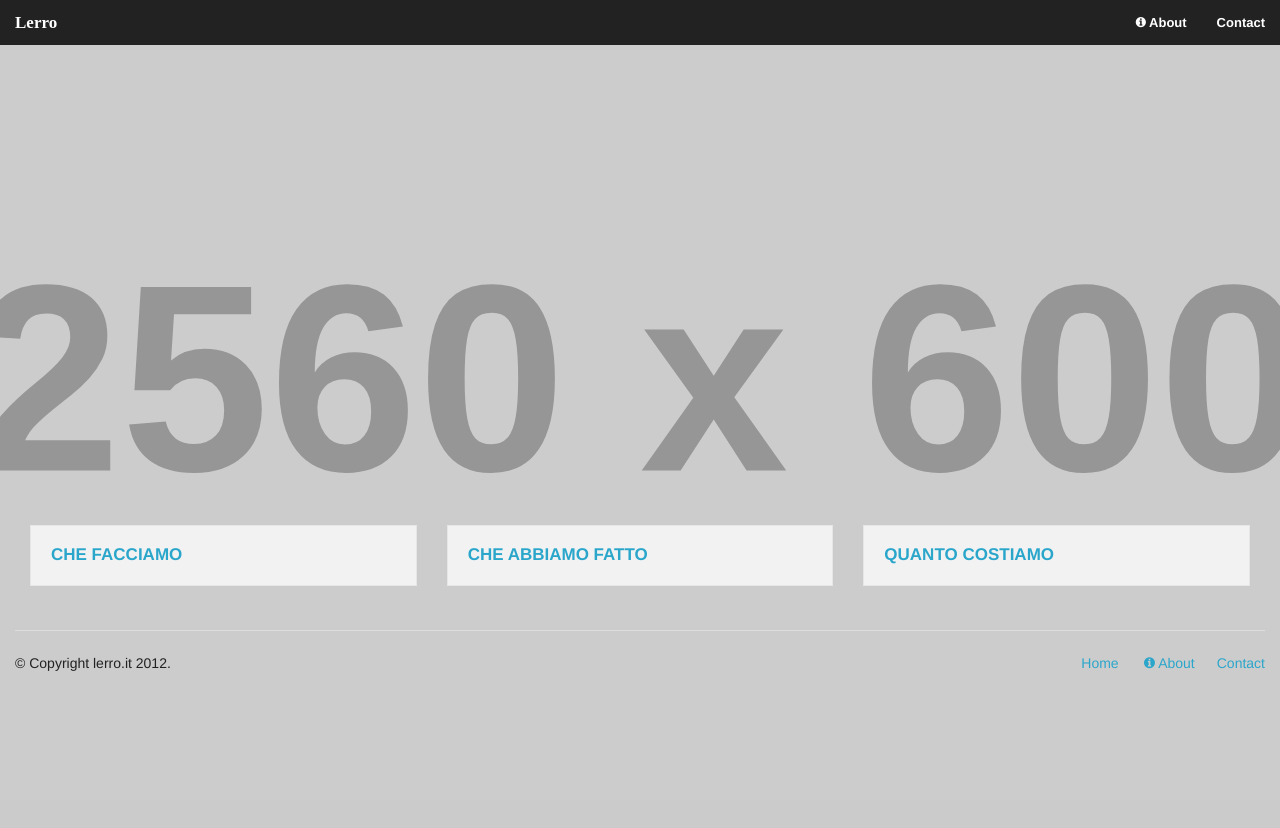
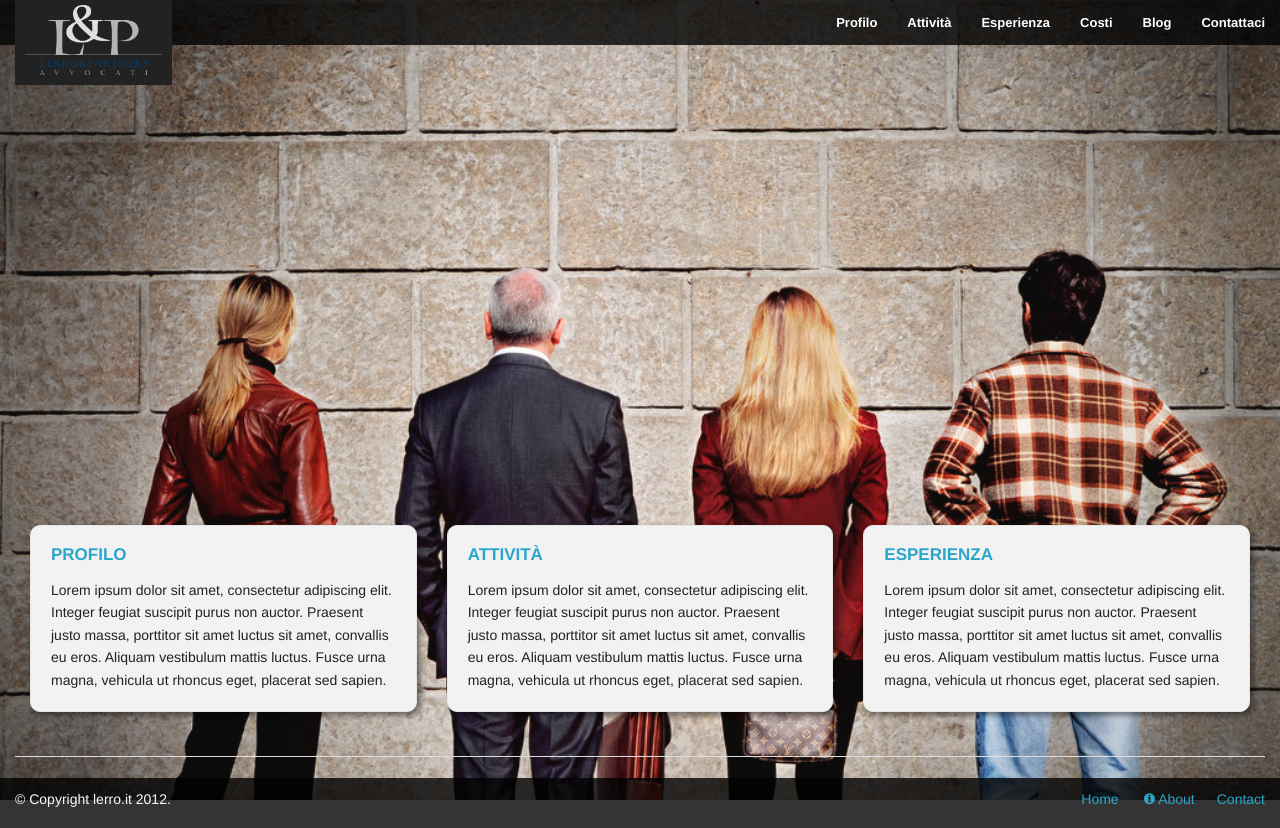
Before and after one commit to axyz/lerro.it, a PHP site: page / in a window 1280 px wide. Before the commit the page ends 671 px from the top, so only its background shows below. Run offline with PHP 8.4, Linux system fonts and the light colour scheme; grey boxes labelled with a size stand in for pictures from a placeholder-image service; some libraries are stand-ins or nearby versions; some web fonts are replaced.

Commit message:
css customizing and example images

```diff
--- a/footer.php
+++ b/footer.php
@@ -1,6 +1,6 @@
 <footer class="row">
   <div class="twelve columns"><hr />
-    <div class="row">
+    <div class="row" id="footer">
 
       <div class="six columns">
           <p>&copy; Copyright lerro.it 2012.</p>
--- a/index.php
+++ b/index.php
@@ -2,7 +2,7 @@
 <?php include("header.php"); ?>
 <?php include("php/meta.php"); meta("titolo"); ?>
 <?php include("nav.php"); ?><br/><br/>
-<div id="maximage"><img src="http://placehold.it/2560x600&amp;text=BG1"/><img src="http://placehold.it/2560x600&amp;text=BG2"/><img src="http://placehold.it/2560x600&amp;text=BG3"/></div>
+<div id="maximage"><img src="images/bg/01.jpg"/><img src="images/bg/02.jpg"/><img src="images/bg/03.jpg"/></div>
 <div class="row">
   <div style="padding-bottom:33%;" class="show-for-portrait"></div>
 </div>
@@ -12,18 +12,21 @@
 <div id="content" class="row">
   <div class="twelve columns">
     <div class="four columns">
-      <div class="panel">
-        <h5> <a href="section.php">CHE FACCIAMO</a></h5>
+      <div class="box panel">
+        <h5> <a href="section.php">PROFILO</a></h5>
+        <p>Lorem ipsum dolor sit amet, consectetur adipiscing elit. Integer feugiat suscipit purus non auctor. Praesent justo massa, porttitor sit amet luctus sit amet, convallis eu eros. Aliquam vestibulum mattis luctus. Fusce urna magna, vehicula ut rhoncus eget, placerat sed sapien.</p>
       </div>
     </div>
     <div class="four columns">
-      <div class="panel">
-        <h5> <a href="section.php">CHE ABBIAMO FATTO</a></h5>
+      <div class="box panel">
+        <h5> <a href="section.php">ATTIVIT&Agrave;</a></h5>
+        <p>Lorem ipsum dolor sit amet, consectetur adipiscing elit. Integer feugiat suscipit purus non auctor. Praesent justo massa, porttitor sit amet luctus sit amet, convallis eu eros. Aliquam vestibulum mattis luctus. Fusce urna magna, vehicula ut rhoncus eget, placerat sed sapien.</p>
       </div>
     </div>
     <div class="four columns">
-      <div class="panel">
-        <h5><a href="section.php">QUANTO COSTIAMO</a></h5>
+      <div class="box panel">
+        <h5><a href="section.php">ESPERIENZA</a></h5>
+        <p>Lorem ipsum dolor sit amet, consectetur adipiscing elit. Integer feugiat suscipit purus non auctor. Praesent justo massa, porttitor sit amet luctus sit amet, convallis eu eros. Aliquam vestibulum mattis luctus. Fusce urna magna, vehicula ut rhoncus eget, placerat sed sapien.</p>
       </div>
     </div>
   </div>
--- a/nav.php
+++ b/nav.php
@@ -1,12 +1,16 @@
 <nav class="top-bar fixed">
     <ul>
-      <li class="name"><h1><a href="<?php echo $basedir;?>">Lerro</a></h1></li>
+      <li class="name"><h1><a href="<?php echo $basedir;?>"><img src="images/logo.png" id="logo2" class="hide-for-small"/><img src="images/logo.png" id="logo" class="show-for-small"/></a></h1></li>
       <li class="toggle-topbar"><a href="#"></a></li>
     </ul>
     <section>
-      <ul class="right">
-        <li><a href="#"><i class="icon-info-sign"></i>About</a></li>
-        <li><a href="<?php echo $basedir;?>contact.php">Contact</a></li>
+      <ul class="right" id="main-menu">
+        <li><a href="#">Profilo</a></li>
+        <li><a href="#">Attivit&agrave;</a></li>
+        <li><a href="#">Esperienza</a></li>
+        <li><a href="#">Costi</a></li>
+        <li><a href="#">Blog</a></li>
+        <li><a href="<?php echo $basedir;?>contact.php">Contattaci</a></li>
       </ul>
     </section>
   </nav>
--- a/pages/section.jade
+++ b/pages/section.jade
@@ -2,8 +2,8 @@
 <?php include("php/meta.php"); meta("titolo"); ?>
 <?php include("nav.php"); ?>
 
-img.section-banner.hide-for-small(src="http://placehold.it/2560x300&text=BG1")
-img.show-for-small(src="http://placehold.it/2560x500&text=BG1")
+img.section-banner.hide-for-small(src="images/section/01.jpg")
+img.show-for-small(src="images/section/01.jpg")
 
 #content.row
 	.three.columns
--- a/sass/_settings.scss
+++ b/sass/_settings.scss
@@ -103,9 +103,9 @@ $navFlyoutBaseWidth: 250px !default;
 
 // Top Bar Settings
 
-$topBarBgColor: #222 !default;
+$topBarBgColor: rgba(2, 2, 2, 0.8) !default; //#222
 $topBarHeight: 45px !default;
-$topBarHeightMobile: 45px !default;
+$topBarHeightMobile: 66px !default;
 $topBarBtmMargin: 30px !default;
 $topBarTitleWeight: bold !default;
 $topBarTitleSize: 17px !default;
@@ -118,7 +118,7 @@ $topBarDropToggleSize: 5px !default;
 $topBarDropToggleColor: #fff !default;
 $topBarDropToggleAlpha: 0.5 !default;
 $topBarSearchWidth: 200px !default;
-$topBarBreakPoint: 940px !default; // Change to 9999px for always mobile layout
+$topBarBreakPoint: 767px !default; // Change to 9999px for always mobile layout
 $topBarNavToggleSize: 8px !default;
 
 // UI Settings
--- a/section.php
+++ b/section.php
@@ -1,7 +1,7 @@
 
 <?php include("header.php"); ?>
 <?php include("php/meta.php"); meta("titolo"); ?>
-<?php include("nav.php"); ?><img src="http://placehold.it/2560x300&amp;text=BG1" class="section-banner hide-for-small"/><img src="http://placehold.it/2560x500&amp;text=BG1" class="show-for-small"/>
+<?php include("nav.php"); ?><img src="images/section/01.jpg" class="section-banner hide-for-small"/><img src="images/section/01.jpg" class="show-for-small"/>
 <div id="content" class="row">
   <div class="three columns">
     <ul class="side-nav">
--- a/stylesheets/style.css
+++ b/stylesheets/style.css
@@ -4,8 +4,39 @@
 .name h1 {
   font-family: "Kelly Slab";
 }
-@media (min-width: 941px) {
-  .section-banner {
-    margin-top: -30px;
+#main-menu {
+  background-color: rgba(2,2,2,0);
+}
+#logo {
+  height: 200%;
+  padding: 10px;
+  background-color: #222;
+}
+#logo2 {
+  background-color: #222;
+  height: 90px;
+  padding: 10px;
+  position: fixed;
+  top: 0;
+}
+.box {
+  -webkit-border-radius: 10px;
+  -moz-border-radius: 10px;
+  -o-border-radius: 10px;
+  border-radius: 10px;
+  -webkit-box-shadow: 3px 3px 5px 1px rgba(5,5,5,0.4);
+  box-shadow: 3px 3px 5px 1px rgba(5,5,5,0.4);
+}
+#footer {
+  background-color: rgba(2,2,2,0.8);
+  color: #fafafa;
+  padding-top: 10px;
+}
+.section-banner {
+  margin-top: -30px;
+}
+@media (max-width: 940px) {
+  #logo {
+    height: 100%;
   }
 }
--- a/stylus/style.styl
+++ b/stylus/style.styl
@@ -1,3 +1,14 @@
+border-radius(n)
+  -webkit-border-radius n
+  -moz-border-radius n
+  -o-border-radius n
+  border-radius n
+
+box-shadow(n)
+	-webkit-box-shadow n
+	box-shadow n
+
+
 .row
 	width 2560px
 
@@ -5,12 +16,37 @@
 	h1
 		font-family "Kelly Slab"
 
+#main-menu
+	background-color rgba(2, 2, 2, 0)
+
+#logo
+	height 200%
+	padding 10px
+	background-color #222
+
+#logo2
+	background-color: #222222;
+	height: 90px;
+	padding: 10px;
+	position: fixed;
+	top: 0;
+
+.box
+	border-radius(10px)
+	box-shadow(3px 3px 5px 1px rgba(5,5,5,0.4))
+
+#footer
+	background-color rgba(2, 2, 2, 0.8)
+	color #fafafa
+	padding-top: 10px
+
+.section-banner
+	margin-top -30px
 
 
 
 
 
-
-@media (min-width: 941px)
-	.section-banner
-		margin-top -30px
+@media (max-width: 940px)
+	#logo
+		height 100%
```
Also changed, not shown: pages/index.jade (+12 -9 lines), images/bg/01.jpg (added), images/bg/02.jpg (added), images/bg/03.jpg (added), images/logo.png (added), images/section/01.jpg (added), stylesheets/app.css.
